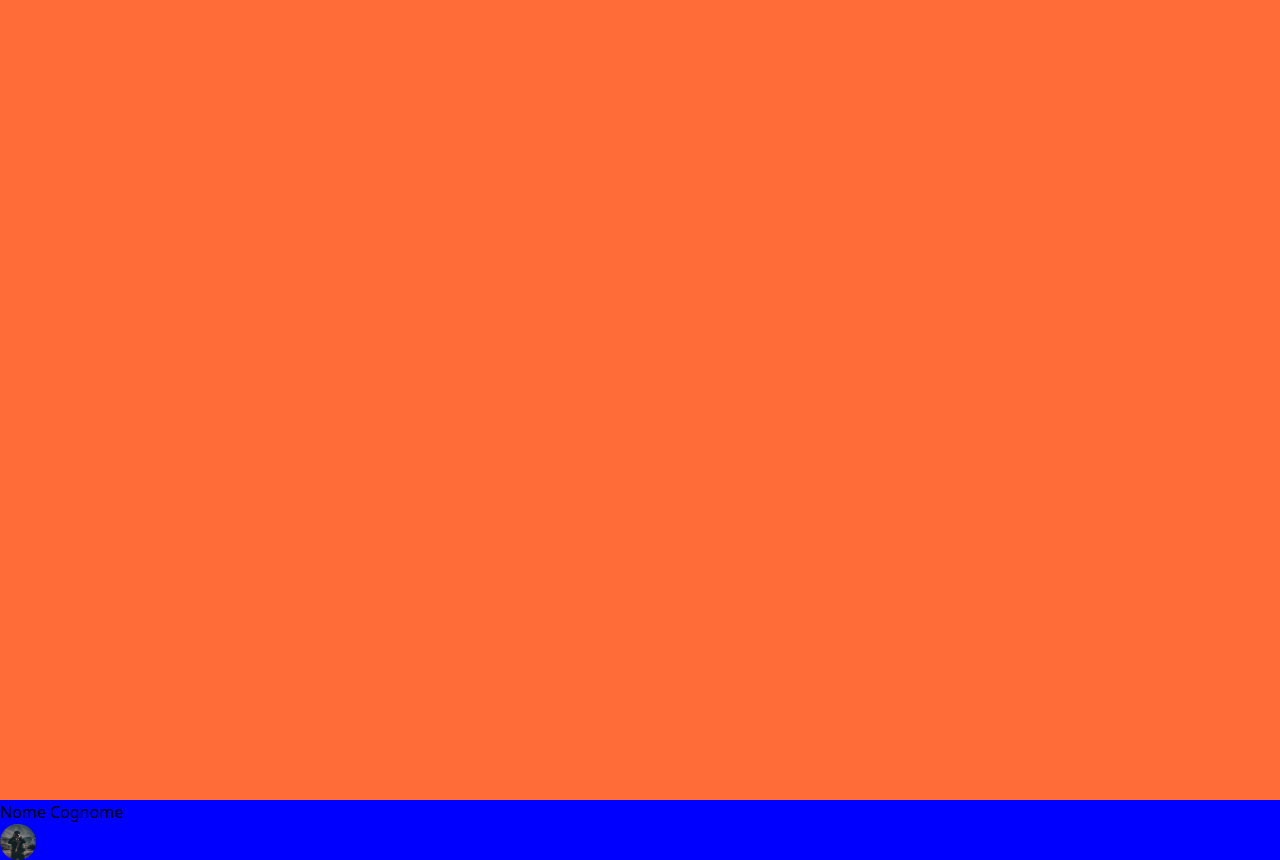
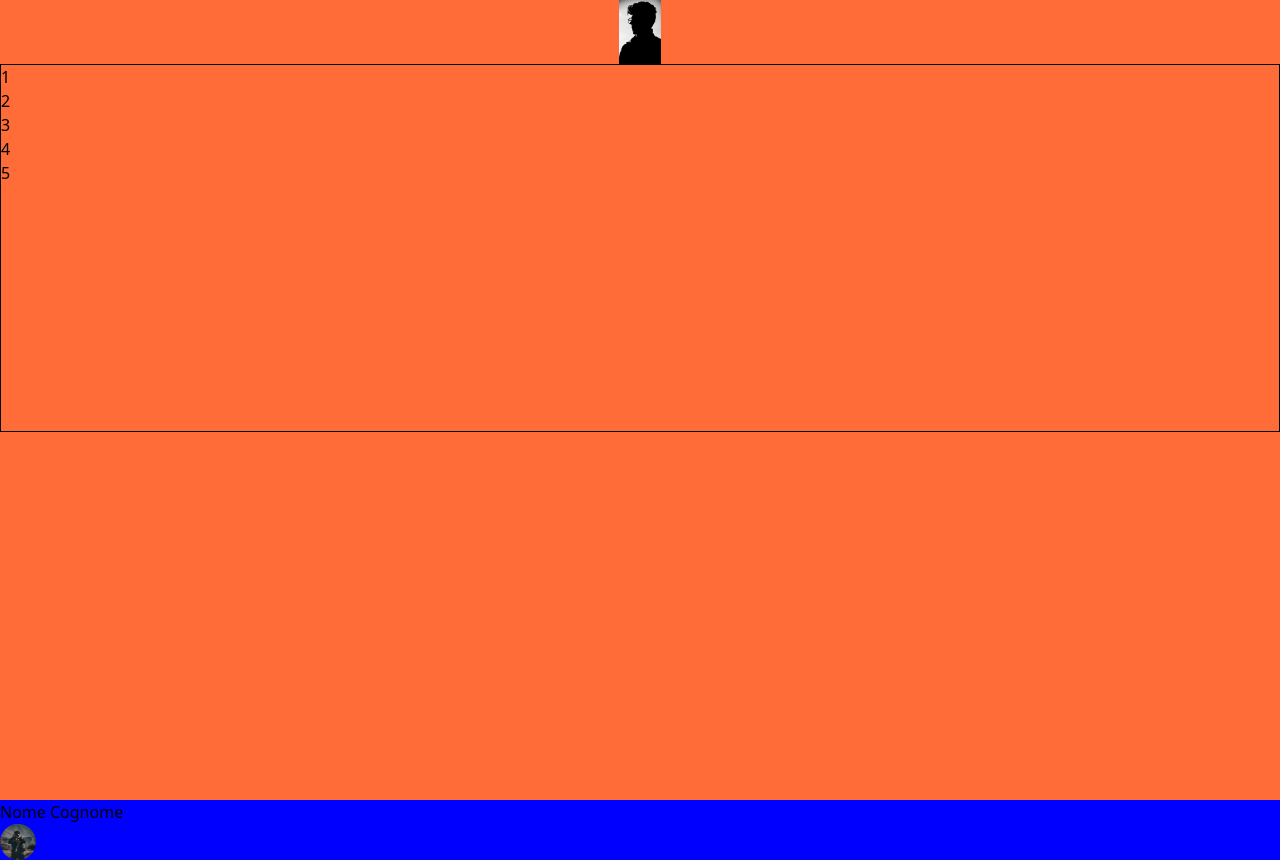
Before and after one commit to giuliogallo94/vue_melior_trading, a Vue app: page / in a window 1280 px wide. Built offline with nearby package versions, Linux system fonts and the light colour scheme.

Commit message:
add: sidebar menu

```diff
--- a/src/components/AppSidebar.vue
+++ b/src/components/AppSidebar.vue
@@ -2,7 +2,18 @@
 
 <template>
   <nav class="col-span-1">
-    <div class="sidebar"></div>
+    <div class="side-logo">
+      <img src="../assets/img/profile_picture.webp" alt="" />
+    </div>
+    <div class="sidebar-menu flex justify-center items-center">
+      <ul class="flex flex-col gap-4 justify-center items-center">
+        <li>1</li>
+        <li>2</li>
+        <li>3</li>
+        <li>4</li>
+        <li>5</li>
+      </ul>
+    </div>
   </nav>
 </template>
 
@@ -11,5 +22,23 @@ nav {
   width: 100%;
   height: 100%;
   background-color: rgba(255, 68, 0, 0.785);
+
+  .side-logo {
+    height: 8%;
+
+    img {
+      max-height: 100%;
+      margin: auto;
+    }
+  }
+  .sidebar-menu {
+    height: 92%;
+
+    ul {
+      height: 50%;
+      width: 100%;
+      border: 1px solid black;
+    }
+  }
 }
 </style>
```
